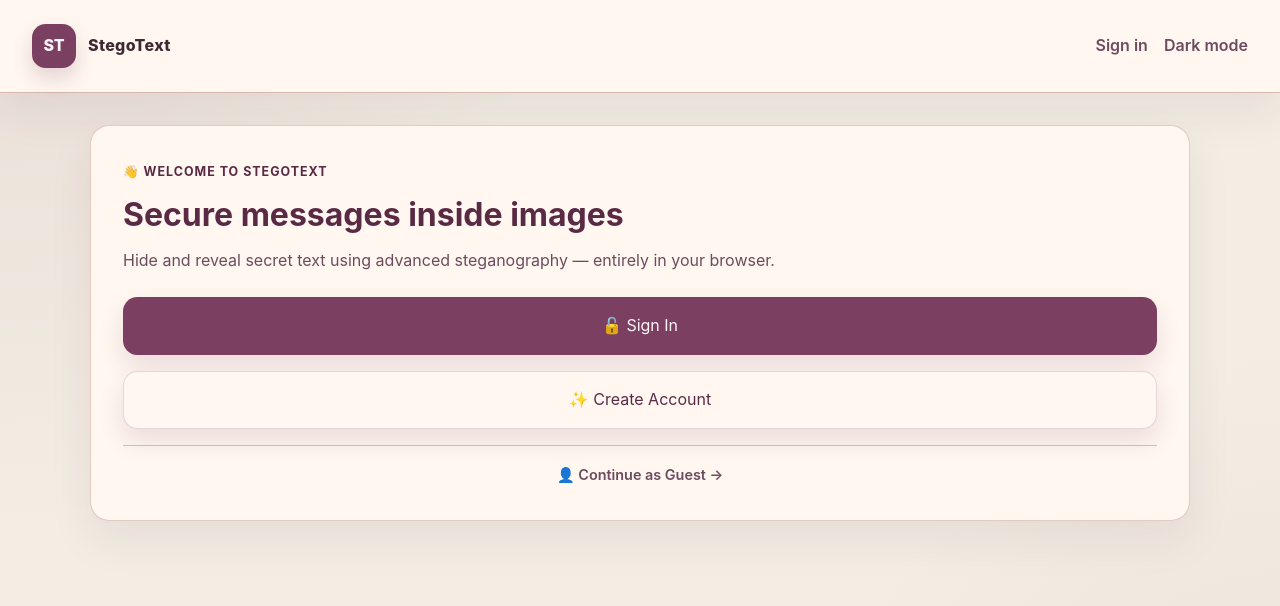
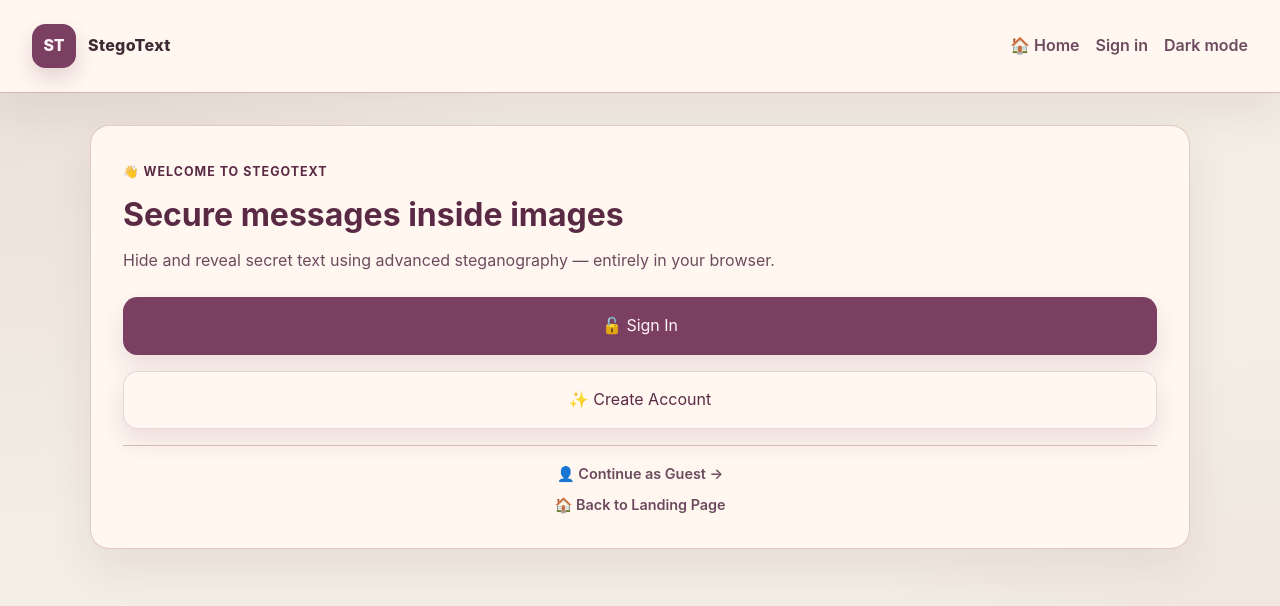
Before and after one commit to lavanyagandepalli07/java_mini_proj_steganography, a Next.js app in the folder frontend/: page /login in a window 1280 px wide. Shown: the top 606 px of the page. Built offline with nearby package versions, Linux system fonts and the light colour scheme; no server answers.

Commit message:
feat: add home button to header and login page

```diff
--- a/frontend/app/login/page.tsx
+++ b/frontend/app/login/page.tsx
@@ -99,9 +99,12 @@
               >
                 ✨ Create Account
               </button>
-              <div style={{ textAlign: 'center', borderTop: '1px solid var(--border)', paddingTop: '1rem' }}>
+              <div style={{ textAlign: 'center', borderTop: '1px solid var(--border)', paddingTop: '1rem', display: 'flex', flexDirection: 'column', gap: '0.5rem' }}>
                 <Link href="/tool" className="nav-link" style={{ fontSize: '0.9rem' }}>
                   👤 Continue as Guest →
+                </Link>
+                <Link href="/" className="nav-link" style={{ fontSize: '0.9rem', color: 'var(--muted)' }}>
+                  🏠 Back to Landing Page
                 </Link>
               </div>
             </div>
--- a/frontend/components/Header.tsx
+++ b/frontend/components/Header.tsx
@@ -90,6 +90,9 @@
       </div>
 
       <nav className="site-nav">
+        <Link href="/" className="nav-link">
+          🏠 Home
+        </Link>
         <Link href="/login" className="nav-link">
           {authEnabled ? 'Sign in' : 'Login info'}
         </Link>
```
